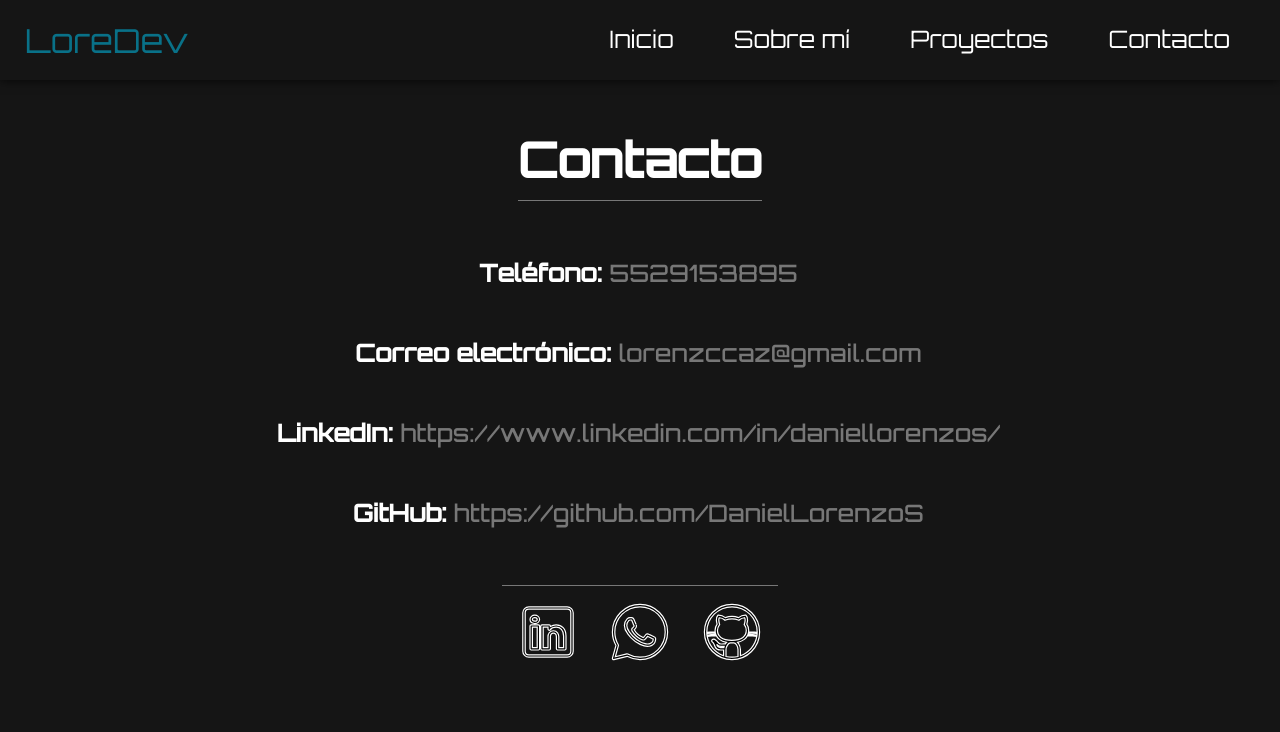
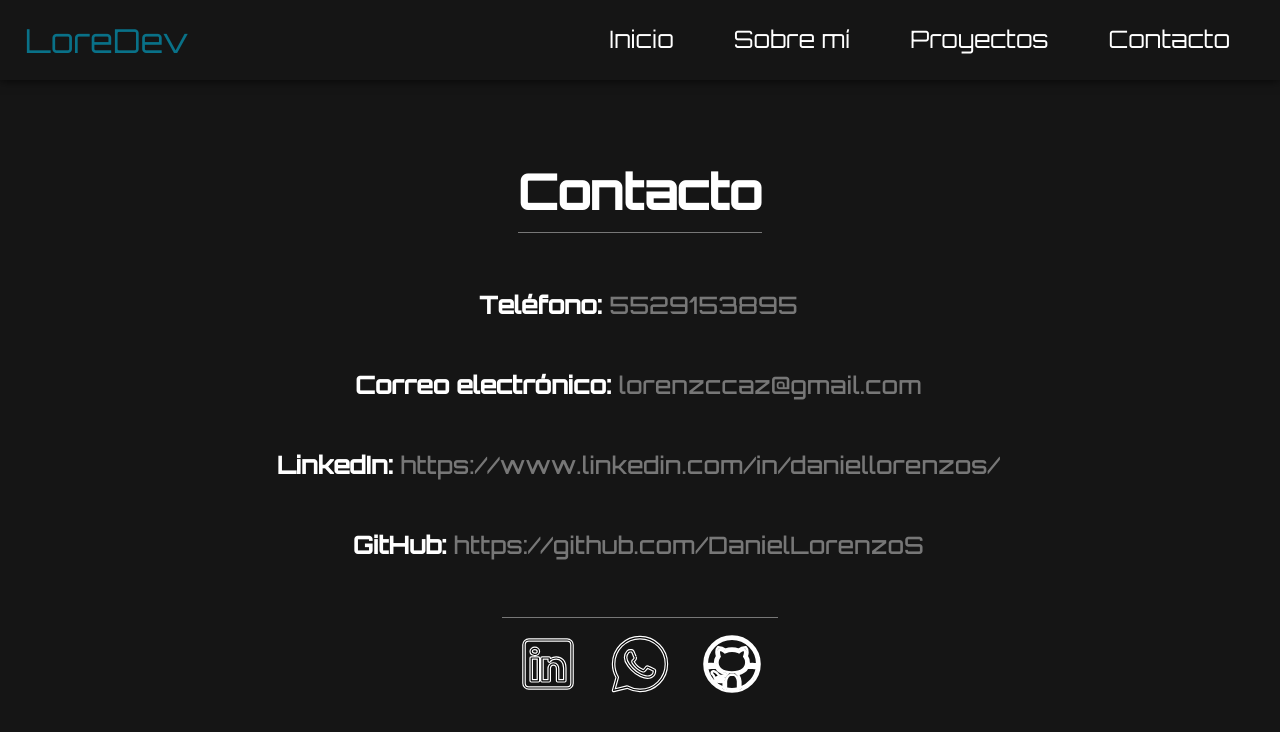
Before and after one commit to DanielLorenzoS/Blog, a Next.js app: page /contact in a window 1280 px wide. Shown: the top 732 px of the page. Built offline with nearby package versions, Linux system fonts and the light colour scheme.

Commit message:
Fix minus space

```diff
--- a/app/contact/page.module.css
+++ b/app/contact/page.module.css
@@ -1,7 +1,7 @@
 .container {
     margin: auto;
     height: 80vh;
-    margin-top: 6rem;
+    margin-top: 8rem;
     width: 100%;
     display: flex;
     gap: 4rem;
@@ -58,19 +58,19 @@
 }
 
 .icons a {
-    transform: translateY(6rem);
+    transform: translateY(6rem) rotate(90deg);
     opacity: 0;
     animation: slideIn 1s both;
 }
 
 @keyframes slideIn {
     0% {
-        transform: translateY(6rem);
+        transform: translateY(6rem) rotate(90deg);
         opacity: 0;
     }
 
     100% {
-        transform: translateY(0);
+        transform: translateY(0) rotate(0deg);
         opacity: 1;
     }
 }
--- a/app/page.module.css
+++ b/app/page.module.css
@@ -1,7 +1,7 @@
 .container {
   margin: auto;
-  height: 70vh;
-  margin-top: 8rem;
+  /* height: 70vh; */
+  margin-top: 6rem;
   width: 100%;
   display: flex;
   gap: 4rem;
```
Also changed, not shown: public/github.svg.
